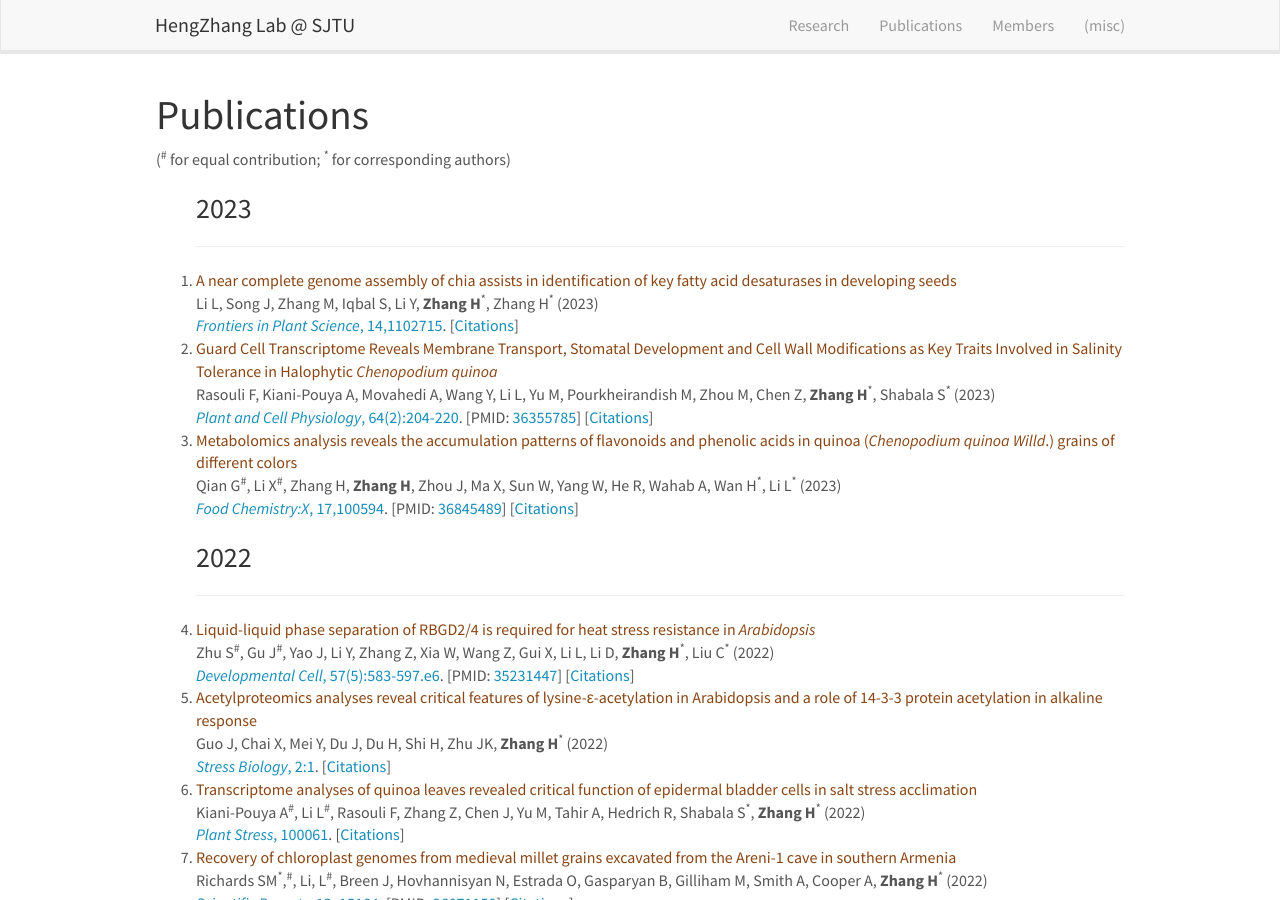
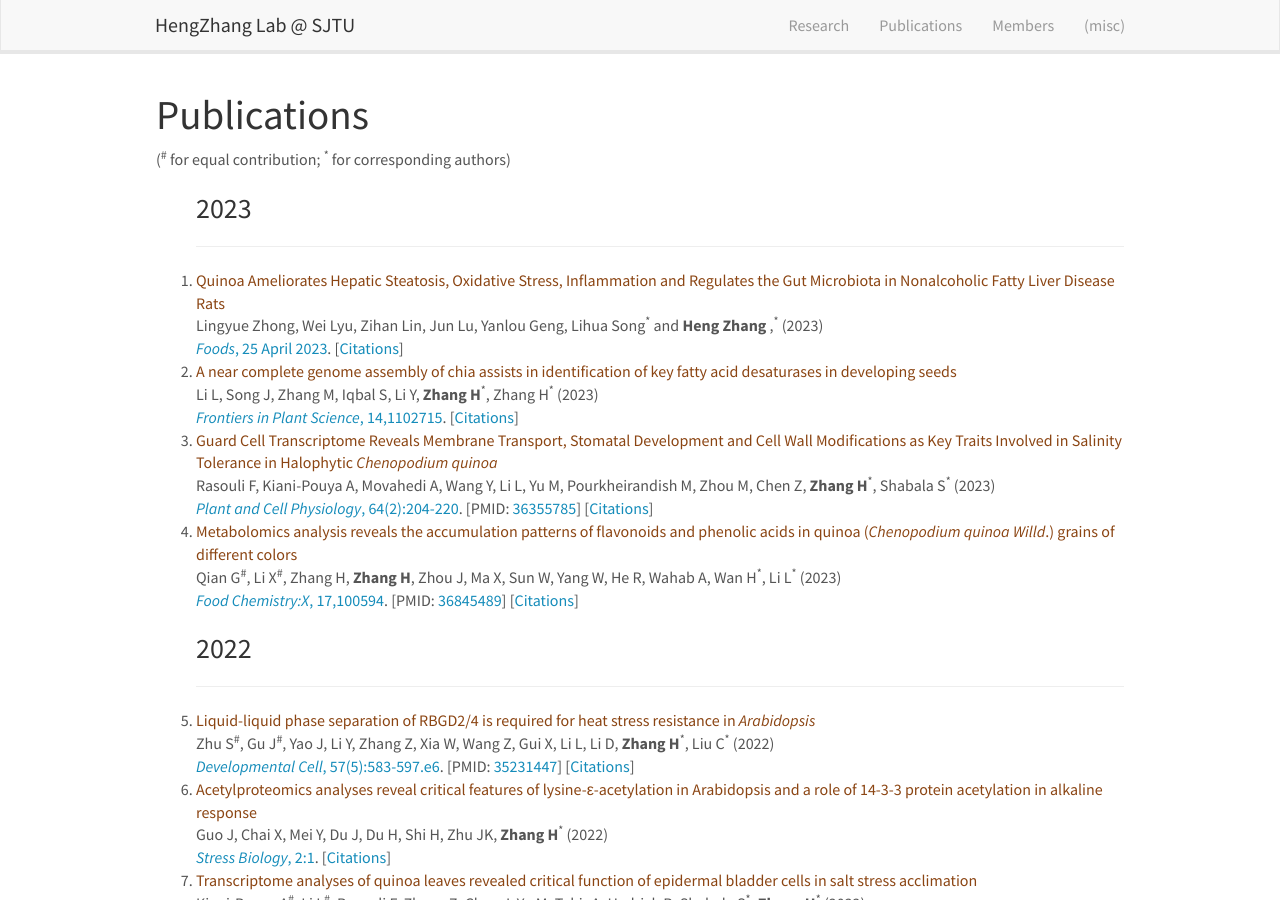
Before and after one commit to hengzhanglab/hengzhanglab.github.io, a Jekyll site: the page built from _pages/publications.md, in a window 1280 px wide and 900 px high. Built offline with Jekyll 4.4.1, drawn with Linux system fonts in a browser that asks for light colours.

Commit message:
Update publications.yml

```diff
--- a/_data/publications.yml
+++ b/_data/publications.yml
@@ -1,5 +1,13 @@
 - title: year
   year: 2023
+
+- title: Quinoa Ameliorates Hepatic Steatosis, Oxidative Stress, Inflammation and Regulates the Gut Microbiota in Nonalcoholic Fatty Liver Disease Rats
+  authors: Lingyue Zhong, Wei Lyu, Zihan Lin, Jun Lu, Yanlou Geng, Lihua Song<sup>*</sup> and  <b>Heng Zhang </b> ,<sup>*</sup>
+  year: 2023
+  journal: Foods
+  display: 25 April 2023
+  doi: 10.3390/foods12091780
+  pmid:
 
 - title: A near complete genome assembly of chia assists in identification of key fatty acid desaturases in developing seeds
   authors: Li L, Song J, Zhang M, Iqbal S, Li Y, <b>Zhang H</b><sup>*</sup>, Zhang H<sup>*</sup>
```
